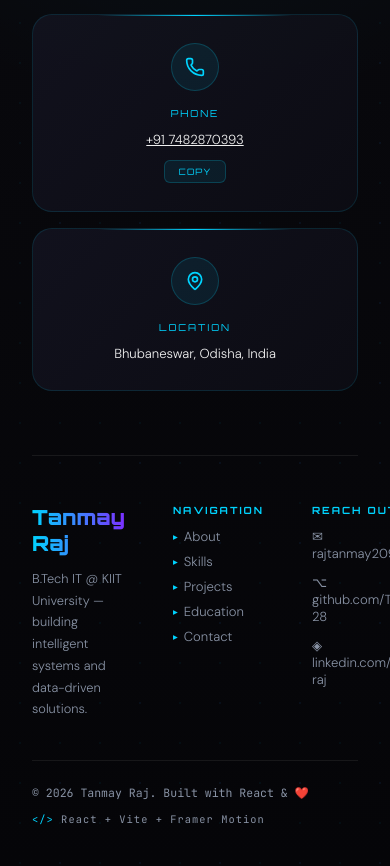
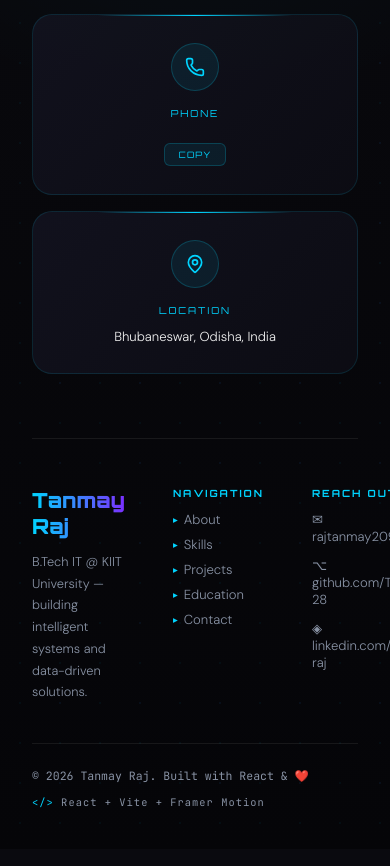
Before and after one commit to TanmayRAJ-28/portfolio-tanmay, a React (Vite) app: page /#/ in a window 390 px wide. Shown: the part 6723-7589 px from the top of the page. Built offline with nearby package versions, Linux system fonts and the light colour scheme.

Commit message:
Remove phone number from portfolioData.js
Removed phone number from portfolio data.

```diff
--- a/src/data/portfolioData.js
+++ b/src/data/portfolioData.js
@@ -6,7 +6,7 @@ export const personalInfo = {
   bio: "I'm a 3rd-year B.Tech Information Technology student at KIIT University, Bhubaneswar, passionate about building intelligent systems and data-driven solutions. I love turning complex problems into clean, working code — from computer vision to machine learning pipelines.",
   bio2: "When I'm not coding, I'm exploring the latest in AI/ML, contributing to tech events, or diving deep into data to uncover patterns that tell a story. I'm currently open to internships, collaborations, and exciting opportunities.",
   email: "rajtanmay209@gmail.com",
-  phone: "+91 7482870393",
+
   location: "Bhubaneswar, Odisha, India",
   linkedin: "https://www.linkedin.com/in/tanmay-raj-0b2459331",
   github: "https://github.com/TanmayRAJ-28",
```
